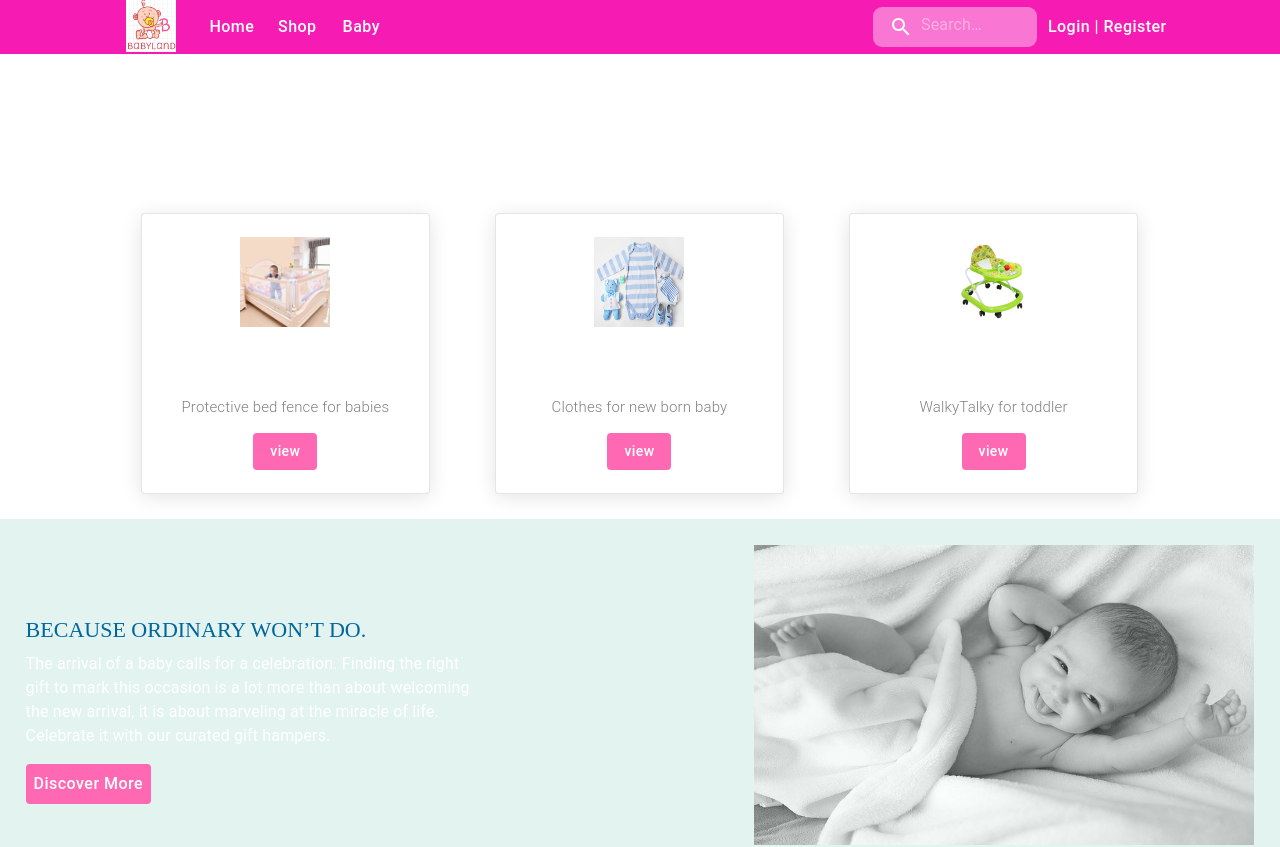
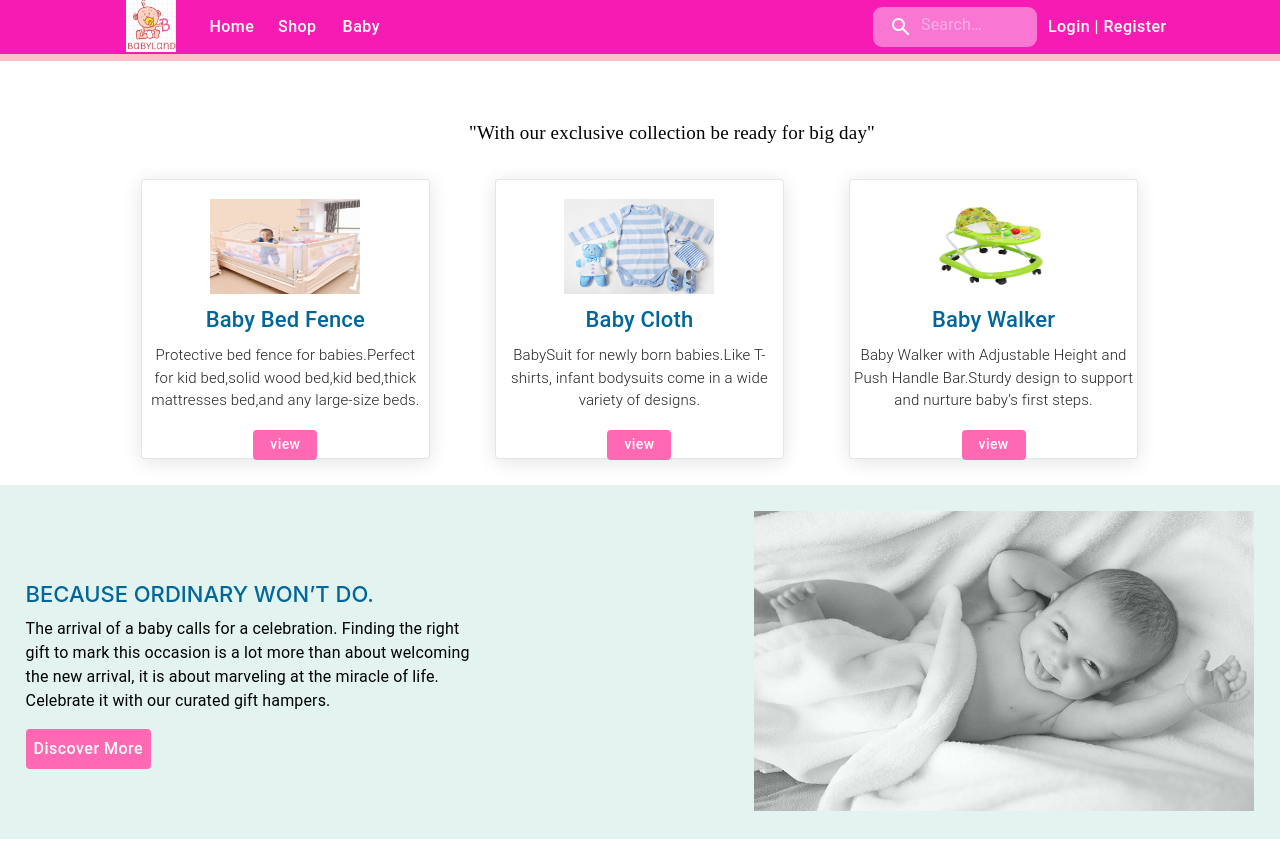
Before and after one commit to SushilSubedi/babyland, a React (Create React App) app: page / in a window 1280 px wide. Shown: the top 847 px of the page. Built offline with nearby package versions, Linux system fonts and the light colour scheme.

Commit message:
carddone

```diff
--- a/src/components/AppCard/AppCard.js
+++ b/src/components/AppCard/AppCard.js
@@ -11,11 +11,13 @@ return(
              <img src={imgSrc}  className={classes.img} alt="mother text"/>
             <Typography>
                 <Box
-                    fontWeight= {600}
-                    fontSize={20}
+                    fontWeight= {500}
+                    fontSize={22}
                     style={{textTransform:"capitalize",
-                    paddingTop:'10px',
-                    paddingBottom:'15px'
+                    paddingTop:'5px',
+                    paddingBottom:'15px',
+                    color:'#00669b',
+
                     }}
                 >
                     {name}
@@ -26,9 +28,11 @@ return(
                     fontWeight= {300}
                     fontSize={15}
                     style={{
-                    paddingTop:'10px',
-                    paddingBottom:'15px',
-                    color:'grey'
+                    paddingTop:'8px',
+                    paddingBottom:'3px',
+                    color:'balck,',
+                    position:'relative',
+                    bottom:'15px',
                     }}
 
                 >
@@ -66,6 +70,8 @@ createStyles({
         }
     },
     button:{
+
+        padding:'1% 0% 1% 0%',
         backgroundColor:'hotpink',
         color:'white',
         textTransform:'initial',
@@ -74,9 +80,11 @@ createStyles({
         }
     },
     img:{
-        width:'90px',
-        height:'90px',
-        marginTop:'14px'
+
+        width:'150px',
+        height:'95px',
+        marginTop:'12px',
+
     }
 })
 )
--- a/src/components/AppCard/AppCardList.js
+++ b/src/components/AppCard/AppCardList.js
@@ -11,17 +11,17 @@ const Data = [
     {
         name:'Baby Bed Fence',
         src:babyfence,
-        description:'Protective bed fence for babies'
+        description:'Protective bed fence for babies.Perfect for kid bed,solid wood bed,kid bed,thick mattresses bed,and any large-size beds. '
     },
     {
         name:'Baby Cloth',
         src:babycloth,
-        description:'Clothes for new born baby'
+        description:'BabySuit for newly born babies.Like T-shirts, infant bodysuits come in a wide variety of designs.'
     },
     {
-        name:'WalkyTalky',
+        name:'Baby Walker',
         src:walkytalky,
-        description:'WalkyTalky for toddler '
+        description:"Baby Walker with Adjustable Height and Push Handle Bar.Sturdy design to support and nurture baby's first steps. ",
     },
 
 
--- a/src/components/ImageSlider/ImageSlider.css
+++ /dev/null
@@ -1,75 +0,0 @@
-html{
-  height: 100vh;
-}
-body{
-  padding: 0;
-  margin: 0;
-  font-family: cursive;
-}
-.accordian{
-  max-width: 800px;
-  background: rgba(0, 0 ,0, 0.10);
-  height: 300px;
-  margin: 20px auto;
-  display: flex;
-  box-shadow: 0px 20px 30px rgba(0, 0 ,0, 0.47);
-  flex-direction: row;
-  cursor: pointer;
-  margin-bottom: 100px;
-}
-.box{
-  margin-top: 60px;
-  position: relative;
-  height: 100;
-  flex: 1;
-  background-position: left;
-  background-size: cover;
-  transition: .7s;
-  box-shadow: 0px 20px 30px rgba(0, 0 ,0, 0.47);
-}
-.box:hover{
-  flex: 7;
-  height: 400px;
-}
-.a1{
-  background-image: url(b.jpg);
-  width:400px;
-}
-.a2{
-  /* background-image: url(); */
-  width:400px;
-}
-.a3{
-  /* background-image: url("3.jpeg.jpg"); */
-  width:400px;
-}
-.a4{
-  /* background-image: url("4.jpeg.jpg"); */
-  width:400px;
-}
-.a5{
-  /* background-image: url("5.jpeg.jpg"); */
-  width:400px;
-}
-
-p{
-  font-weight: normal;
-  color: #fff;
-}
-h2{
-  color: #fff;
-}
-.text{
-  position: absolute;
-  bottom: 0;
-  opacity: 0;
-  padding: 10px;
-}
-.box:hover .text{
-  opacity:1;
-}
-h1{
-  width: 450px;
-  text-align: center;
-  margin: 100px auto 20px auto;
-}
--- a/src/components/ImageSlider/ImageSlider.js
+++ b/src/components/ImageSlider/ImageSlider.js
@@ -1,59 +1,66 @@
-import React,{Component} from 'react';
-import './ImageSlider.css';
-
-class ImageSlider extends Component{
-render(){
-    return(
-        <div>
-        <div className="box a1">
-        <div className="image_1">
-            <div className="text">
-                <h2>Lorem Ipsum</h2>
-                <p>
-                    Lorem ipsum dolor sit amet, consectetur adipisicing elit. Blanditiis, deserunt amet. Similique eos sunt harum earum enim, veritatis distinctio quo qui incidunt laboriosam. Odio fugit possimus, nulla dolorem placeat atque.
-                </p>
-            </div>
-        </div>
-    </div>
-
-    <div className="box a2">
-        <div className="image_2">
-            <div className="text">
-                <h2>Lorem Ipsum</h2>
-                <p>Lorem ipsum dolor sit amet consectetur, adipisicing elit. Aperiam modi, ducimus dignissimos ipsa harum quam nobis officiis odit tempora autem magni! Facilis reiciendis perferendis, quas quos sit dolor modi odit.</p>
-            </div>
-        </div>
-    </div>
-    <div className="box a3">
-        <div className="image_3">
-            <div className="text">
-                <h2>Lorem Ipsum</h2>
-                <p>Lorem ipsum dolor sit amet consectetur adipisicing elit. Non illum nulla consectetur. Sit, unde, debitis ad sunt vitae eligendi tempore, sed expedita aliquid animi enim? Consequatur dignissimos facere recusandae excepturi!</p>
-            </div>
-        </div>
-    </div>
+import React from 'react';
+import { Box, makeStyles, createStyles, Typography, Button } from '@material-ui/core';
 
 
-    <div className="box a4">
-        <div className="image_4">
-            <div className="text">
-                <h2>Lorem Ipsum</h2>
-                <p>Lorem ipsum, dolor sit amet consectetur adipisicing elit. Hic aliquam, unde animi excepturi quos doloribus sed veritatis voluptatum sit quisquam velit corporis, voluptas vitae placeat accusantium! Perferendis sunt molestias est.</p>
-            </div>
-        </div>
-    </div>
 
 
-    <div className="box a5">
-        <div className="image_5">
-            <div className="text">
-                <h2>Lorem Ipsum</h2>
-                <p>Lorem ipsum dolor sit amet consectetur adipisicing elit. Porro tempore vero molestias atque inventore impedit modi repellendus veniam quisquam eum iusto nesciunt sed earum, ut beatae dignissimos magnam accusantium quos?</p>
-            </div>
-        </div>
-    </div>
-    </div>
+const ImageSlider = () =>{
+    const classes = useStyles();
+    return(
+
+        <Box className={classes.Footer}>
+
+
+
+
+        </Box>
     )
-}
-}
-export default ImageSlider;
+
+ }
+
+ const useStyles = makeStyles(theme =>
+    createStyles({
+        Footer: {
+            padding:'1%',
+            backgroundColor:'pink',
+            display:'flex',
+            justifyContent:'space-between',
+         },
+         copyright:{
+           alignSelf:'flex-end',
+           color:'black',
+         },
+         Icon:{
+           marginLeft:'6px',
+           color:'secondary',
+         },
+         connectus:{
+           alignSelf:'flex-end',
+           marginTop:'3%',
+           color:'blue',
+         },
+         followus:{
+           color:'#000080',
+           fontSize:'20px',
+
+         },
+         contactustext:{
+           color:'#000080',
+           fontSize:'20px',
+         },
+         text:{
+           color:'black',
+           fontSize:'15px',
+         },
+         bloghead:{
+           color:'#000080',
+           fontSize:'20px',
+         },
+         blogtext:{
+           color:'black',
+         }
+
+    }));
+
+
+ export default ImageSlider;
```
